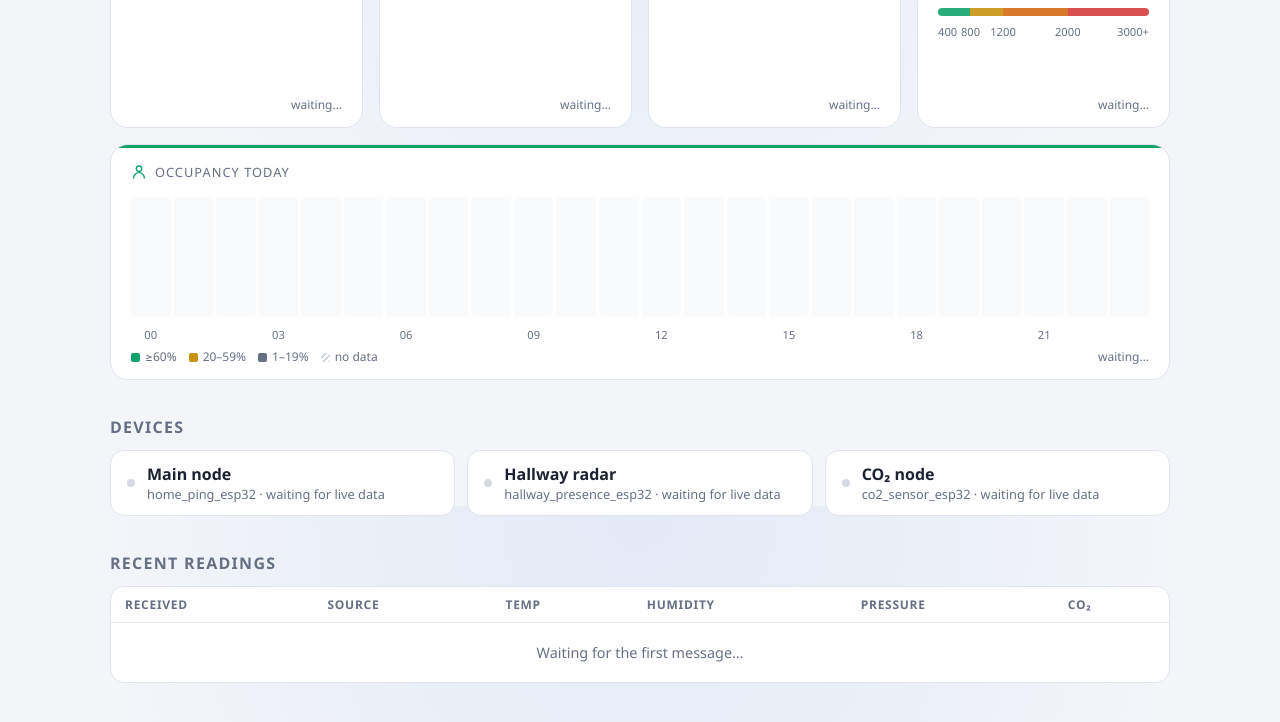
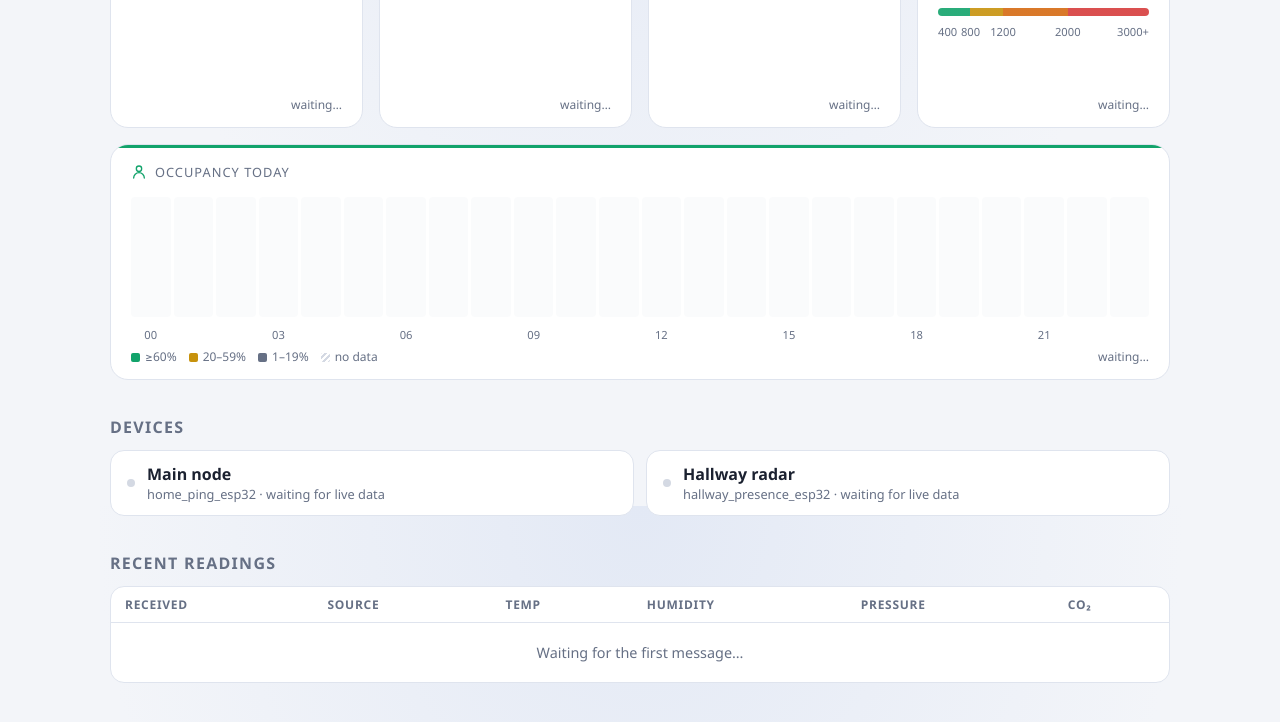
Before and after one commit to rusk0d/home-ping, a plain HTML site: page web/index.html in a window 1280 px wide. Shown: the part 294-1016 px from the top of the page. Drawn offline with Linux system fonts and the light colour scheme.

Commit message:
Web: the CO2 node is part of the main node now (#57)
Drops co2_sensor_esp32 from the known nodes (the merged main node sends the
CO2 topic as home_ping_esp32); a CO2 message without a device is attributed
to the main node.

Co-Authored-By: Claude Opus 5.5 <noreply@anthropic.com>

```diff
--- a/web/index.html
+++ b/web/index.html
@@ -312,7 +312,7 @@
 <script>
   // Topics and payloads: see contracts/mqtt.md
   const TOPIC_ENV = 'home/esp32/bme280';  // main_node, every 30 s, retained
-  const TOPIC_CO2 = 'home/esp32/co2';     // co2_node, every 60 s, retained
+  const TOPIC_CO2 = 'home/esp32/co2';     // main_node (since the node merge, #57), every 60 s, retained
   const TOPIC_OCC = 'home/backend/occupancy_hourly'; // backend, every 5 min, retained
   const TOPIC_PRESENCE = 'home/esp32/presence';  // both radar nodes, every 5 s, retained
   const TOPIC_STATUS = 'home/esp32/+/status';    // "online" / last will "offline", retained (#81)
@@ -322,7 +322,6 @@
   const NODES = {
     home_ping_esp32:        { name: 'Main node',     staleAfter: 30 },   // radar every 5 s
     hallway_presence_esp32: { name: 'Hallway radar', staleAfter: 30 },   // radar every 5 s
-    co2_sensor_esp32:       { name: 'CO₂ node',      staleAfter: 180 },  // every 60 s
   };
   const STALE_AFTER = { env: 90, co2: 180, occ: 900 }; // seconds, ~3 missed publishes
   const MAX_POINTS = 120;   // sparkline points kept per metric (browser memory only)
@@ -458,7 +457,7 @@
       setSub('co2-sub', d.warming ? 'Sensor warming up (~3 min)' : `No valid reading (err ${d.err ?? '?'})`, 'ok');
     }
 
-    noteNode(d.device || 'co2_sensor_esp32', d, retained);
+    noteNode(d.device || 'home_ping_esp32', d, retained);
     addHistory('co2', { co2: valid ? d.co2 + ' ppm' : (d.warming ? 'warming' : 'invalid') });
   }
 
```
